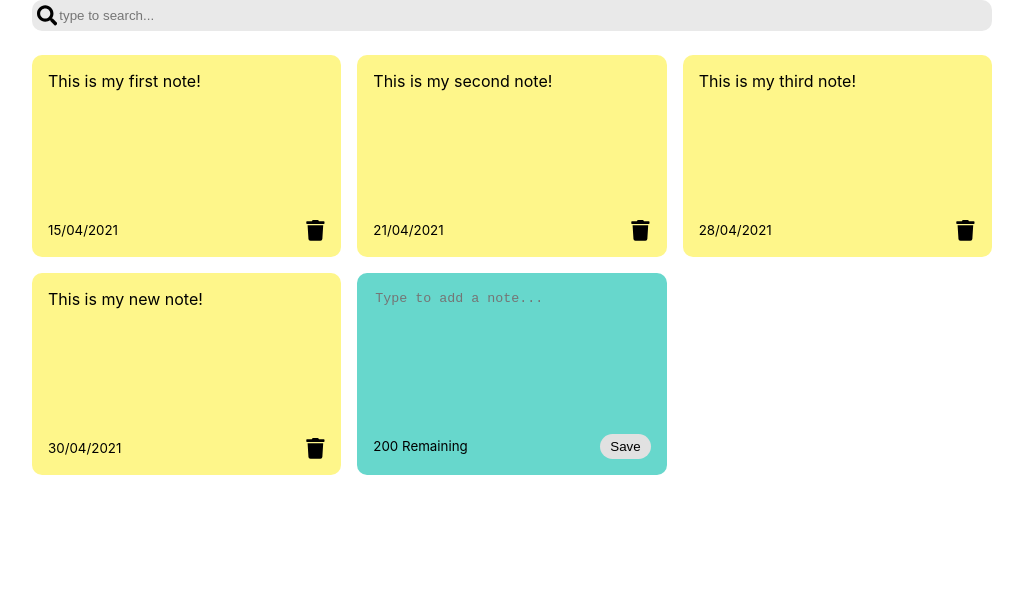
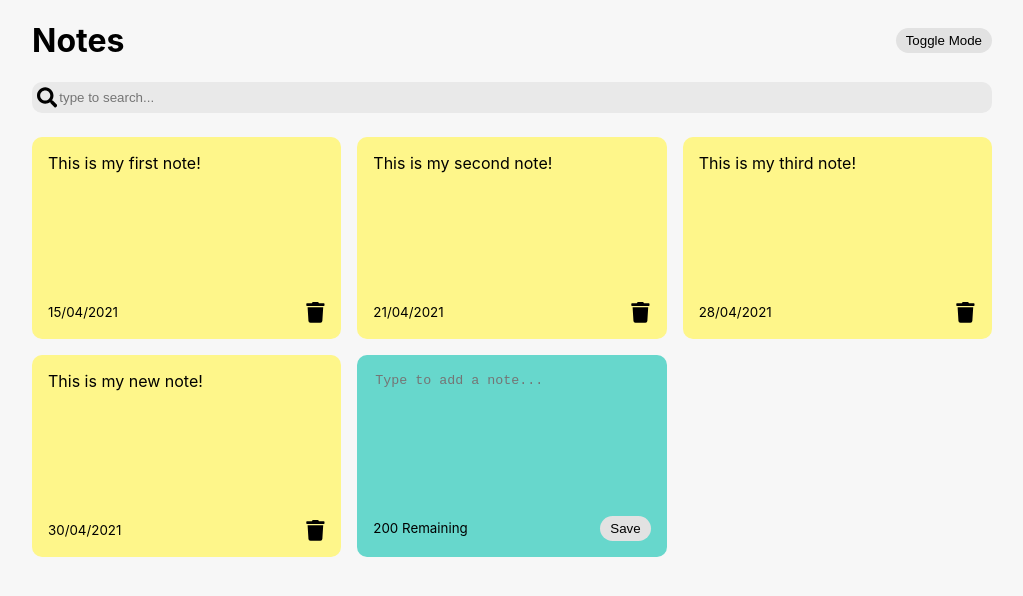
Before and after one commit to uriellevy/MERN-note-app, a React (Create React App) app: page / in a window 1280 px wide. Shown: the top 596 px of the page, without its empty margins (128-1151 px from the left). Built offline with nearby package versions, Linux system fonts and the light colour scheme.

Commit message:
search and dark mode features added

```diff
--- a/src/App.css
+++ b/src/App.css
@@ -5,6 +5,7 @@
     sans-serif;
   -webkit-font-smoothing: antialiased;
   -moz-osx-font-smoothing: grayscale;
+  background-color: #f7f7f7;
 }
 
 code {
@@ -19,7 +20,7 @@
 }
 
 .dark-mode {
-  background-color: black;
+  background-color: #222;
 }
 
 .dark-mode h1 {
@@ -56,7 +57,7 @@
 }
 
 .save {
-  background-color: #e1e1e1;
+  background-color: #e2e2e2;
   border: none;
   border-radius: 15px;
   padding: 5px 10px 5px 10px;
--- a/src/App.js
+++ b/src/App.js
@@ -3,6 +3,7 @@
 import "./App.css";
 import NotesList from "./components/NotesList";
 import Search from "./components/Search";
+import Header from "./components/Header";
 
 const App = () => {
   const [notes, setNotes] = useState([
@@ -27,6 +28,9 @@
       date: "30/04/2021",
     },
   ]);
+  const [searchText, setSearchText] = useState("");
+  const [darkMode, setDarkMode] = useState(false);
+
   const addNote = (text) => {
     const date = new Date();
     const newNote = {
@@ -44,13 +48,18 @@
   };
 
   return (
-    <div className="container">
-      <Search className="search" />
-      <NotesList
-        notes={notes}
-        handleAddNote={addNote}
-        handleDeleteNote={deleteNote}
-      />
+    <div className={`${darkMode && "dark-mode"}`}>
+      <div className="container">
+        <Header handleToggleDarkMode={setDarkMode} />
+        <Search handleSearchNote={setSearchText} />
+        <NotesList
+          notes={notes.filter((note) =>
+            note.text.toLowerCase().includes(searchText)
+          )}
+          handleAddNote={addNote}
+          handleDeleteNote={deleteNote}
+        />
+      </div>
     </div>
   );
 };
--- a/src/components/Header.js
+++ b/src/components/Header.js
@@ -0,0 +1,19 @@
+import React from "react";
+
+const Header = ({ handleToggleDarkMode }) => {
+  return (
+    <div className="header">
+      <h1>Notes</h1>
+      <button
+        onClick={() =>
+          handleToggleDarkMode((previousDarkMode) => !previousDarkMode)
+        }
+        className="save"
+      >
+        Toggle Mode
+      </button>
+    </div>
+  );
+};
+
+export default Header;
--- a/src/components/Search.js
+++ b/src/components/Search.js
@@ -6,7 +6,7 @@
     <div className="search">
       <FaSearch className="search-icons" size="1.3em" />
       <input
-        // onChange={(event) => handleSearchNote(event.target.value)}
+        onChange={(event) => handleSearchNote(event.target.value)}
         type="text"
         placeholder="type to search..."
       />
```
